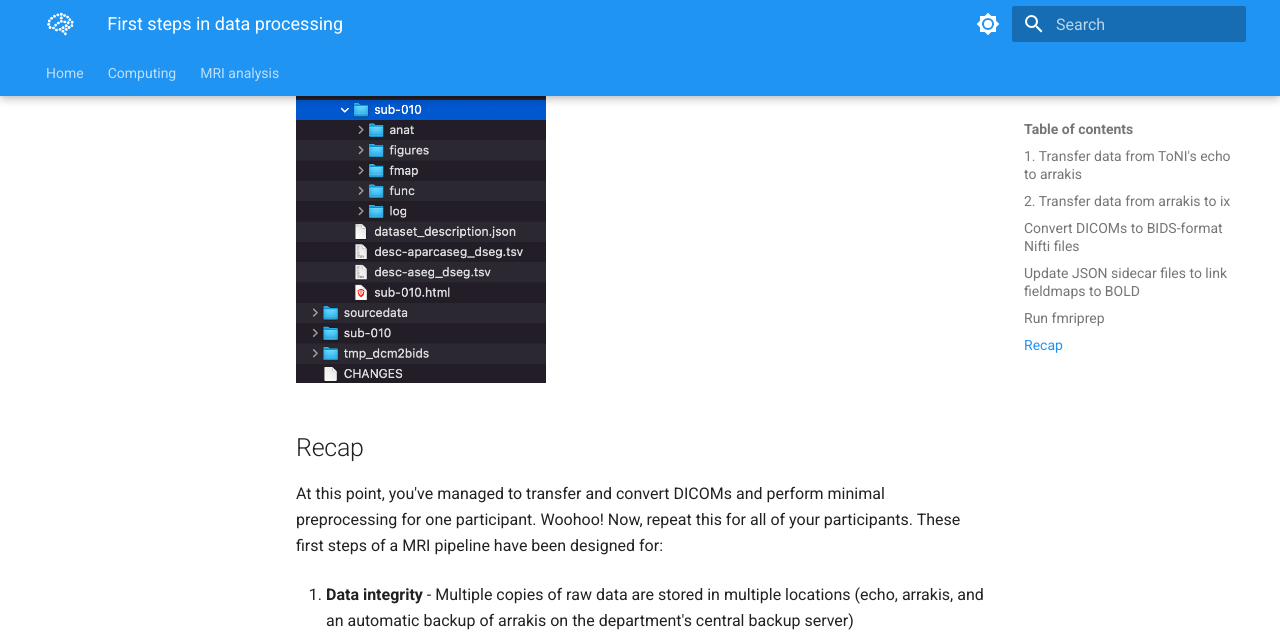
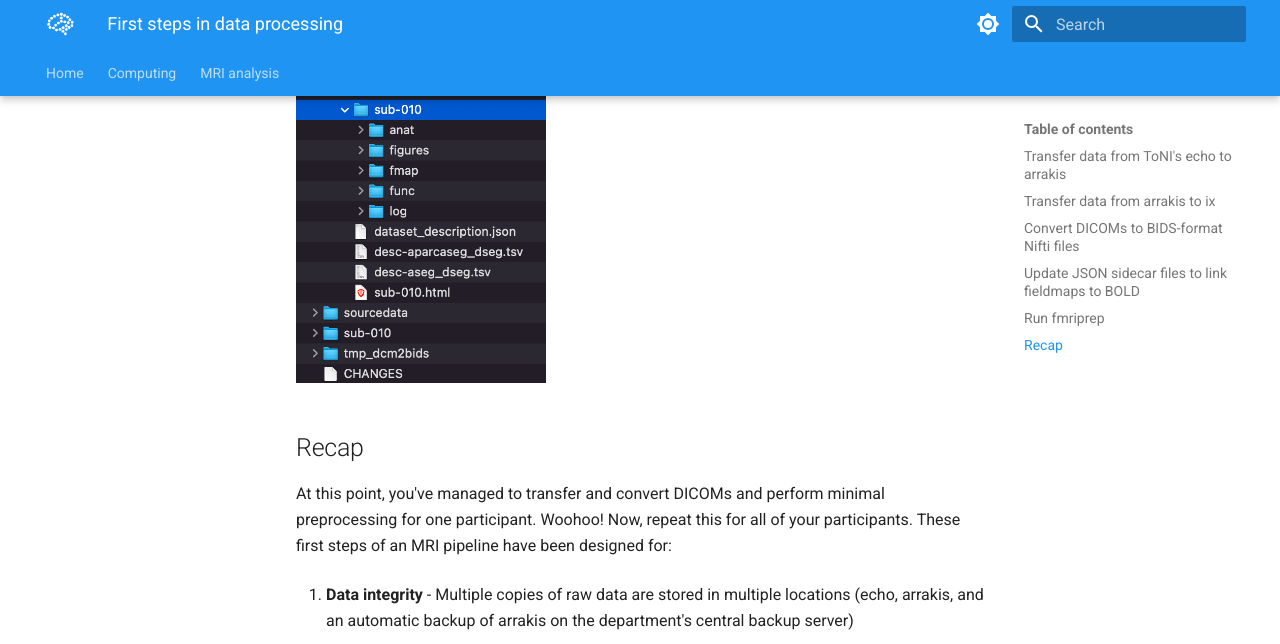
Before and after one commit to macklab/manual, an MkDocs documentation site: the page built from docs/firststeps.md, in a window 1280 px wide and 900 px high, scrolled down 5841 px. Shown: the top 644 px of the window. Built offline with MkDocs 1.6.1 and Material for MkDocs 9.7.7, drawn with Linux system fonts in a browser that asks for light colours; some of the changed text lies outside the part shown.

Commit message:
Update firststeps.md

```diff
--- a/docs/firststeps.md
+++ b/docs/firststeps.md
@@ -6,7 +6,7 @@ Congratulations, you collected your first MRI scan! Now what? This tutorial walk
 
 Data generated at ToNI is first reconstructed and stored on the scanner control computer. It is then internally copied to ToNI's file server which is named echo. We have to retrieve this data to put on our computer systems: arrakis, the lab data backup NAS; and ix, our computation server. I've made this a two-step process to ensure data backup and integrity, first copying from echo to arrakis, then second, copying from arrakis to ix.
 
-## 1. Transfer data from ToNI's echo to arrakis
+## Transfer data from ToNI's echo to arrakis
 
 Before we transfer data, let's talk about the data itself.
 
@@ -20,7 +20,7 @@ In the window that pops up, select Arrakis/MackLabDrive/MRIdata/dicoms/\<your pr
 
 ![](images/files.png){width="782"}
 
-## 2. Transfer data from arrakis to ix
+## Transfer data from arrakis to ix
 
 Before we can transfer the dicoms to ix, we need to do some setup on ix. First log into ix using SSH in Terminal/iTerm/Command Prompt on your local machine:
 
@@ -94,7 +94,7 @@ Once it is finished (on ix this takes about 7 hours per participant when using 1
 
 ## Recap
 
-At this point, you've managed to transfer and convert DICOMs and perform minimal preprocessing for one participant. Woohoo! Now, repeat this for all of your participants. These first steps of a MRI pipeline have been designed for:
+At this point, you've managed to transfer and convert DICOMs and perform minimal preprocessing for one participant. Woohoo! Now, repeat this for all of your participants. These first steps of an MRI pipeline have been designed for:
 
 1. **Data integrity** - Multiple copies of raw data are stored in multiple locations (echo, arrakis, and an automatic backup of arrakis on the department's central backup server)
 
```
